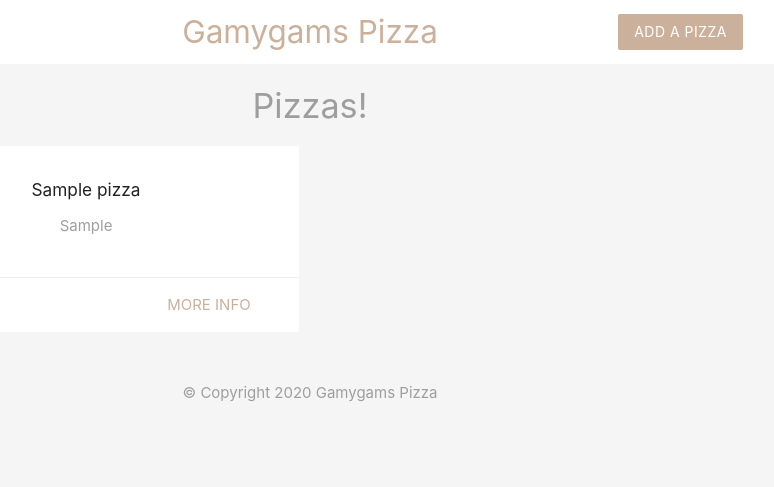
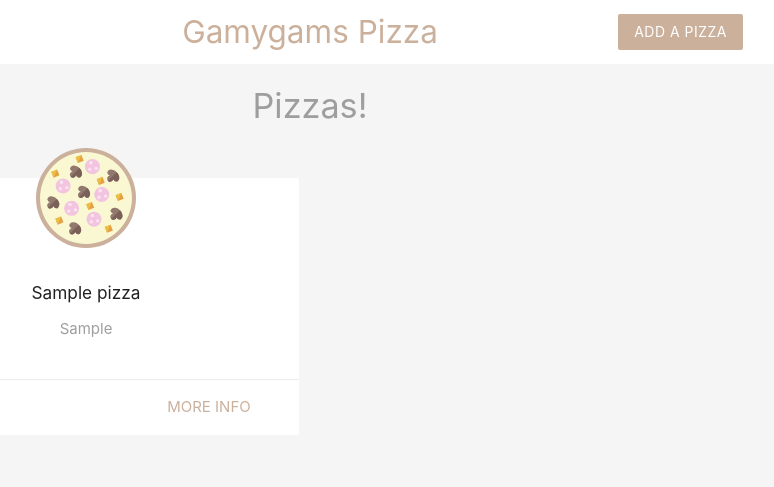
Before and after one commit to Gamygams1234/net-ninja-php, a PHP site: page /index.php in a window 1280 px wide. Shown: the top 487 px of the page, without its empty margins (330-1104 px from the left). Run offline with PHP 8.4, Linux system fonts and the light colour scheme; tables that the repository leaves empty or names only in its code hold one stand-in row (values such as "Sample post").

Commit message:
FInshing some styles on the site

```diff
--- a/index.php
+++ b/index.php
@@ -37,6 +37,7 @@ mysqli_close($conn);
 
 				<div class="col s6 md3">
 					<div class="card z-depth-0">
+					<img src = "img/pizza.svg" class = "pizza"/>
 						<div class="card-content center">
 							<h6><?php echo htmlspecialchars($pizza['title']); ?></h6>
 							<ul class="grey-text">
--- a/templates/header.php
+++ b/templates/header.php
@@ -14,6 +14,14 @@
           margin: 20px auto;
           padding : 20px;
       }
+      .pizza {
+        width : 100px;
+        margin: 40px auto -30px;
+        display: block;
+        position: relative;
+        top: -30px;
+
+      }
   </style>
 </head>
 <!-- This will make the background a bit lighter than before -->
```
Also changed, not shown: img/pizza.svg (added).
